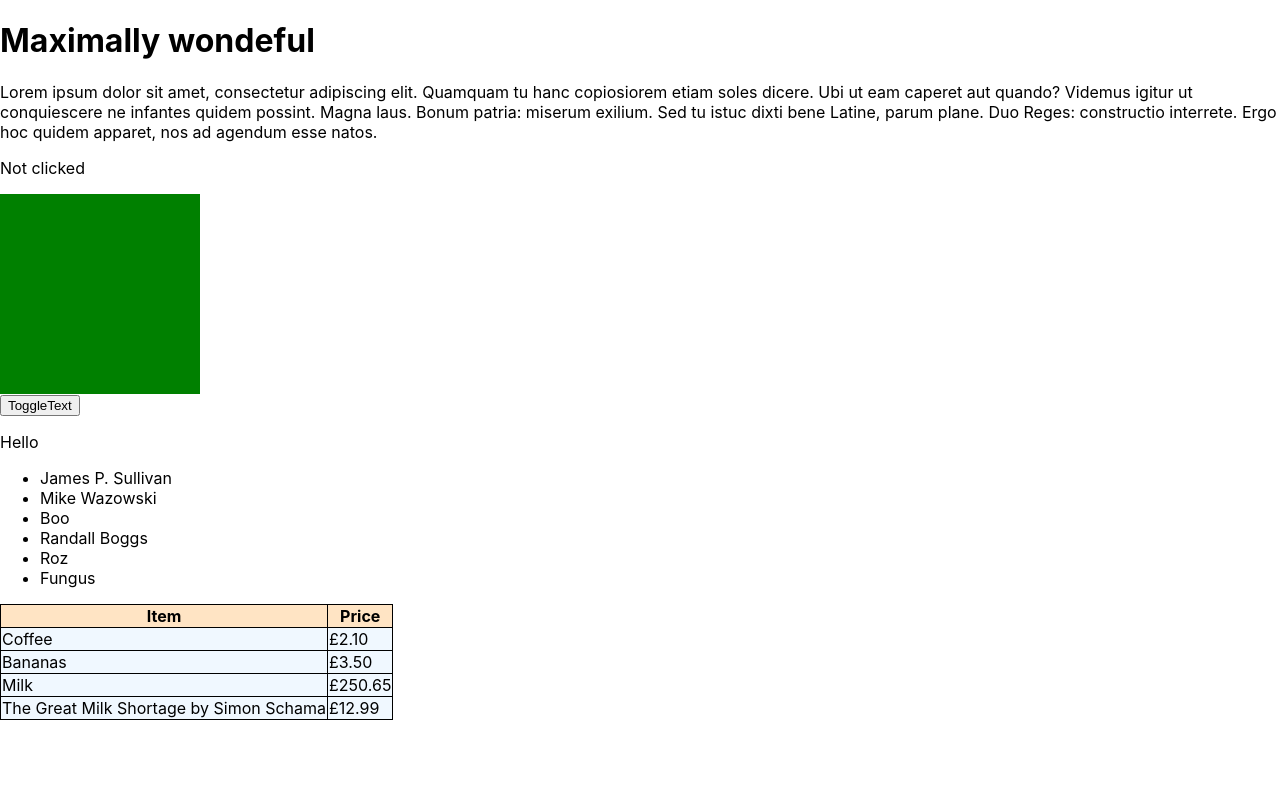
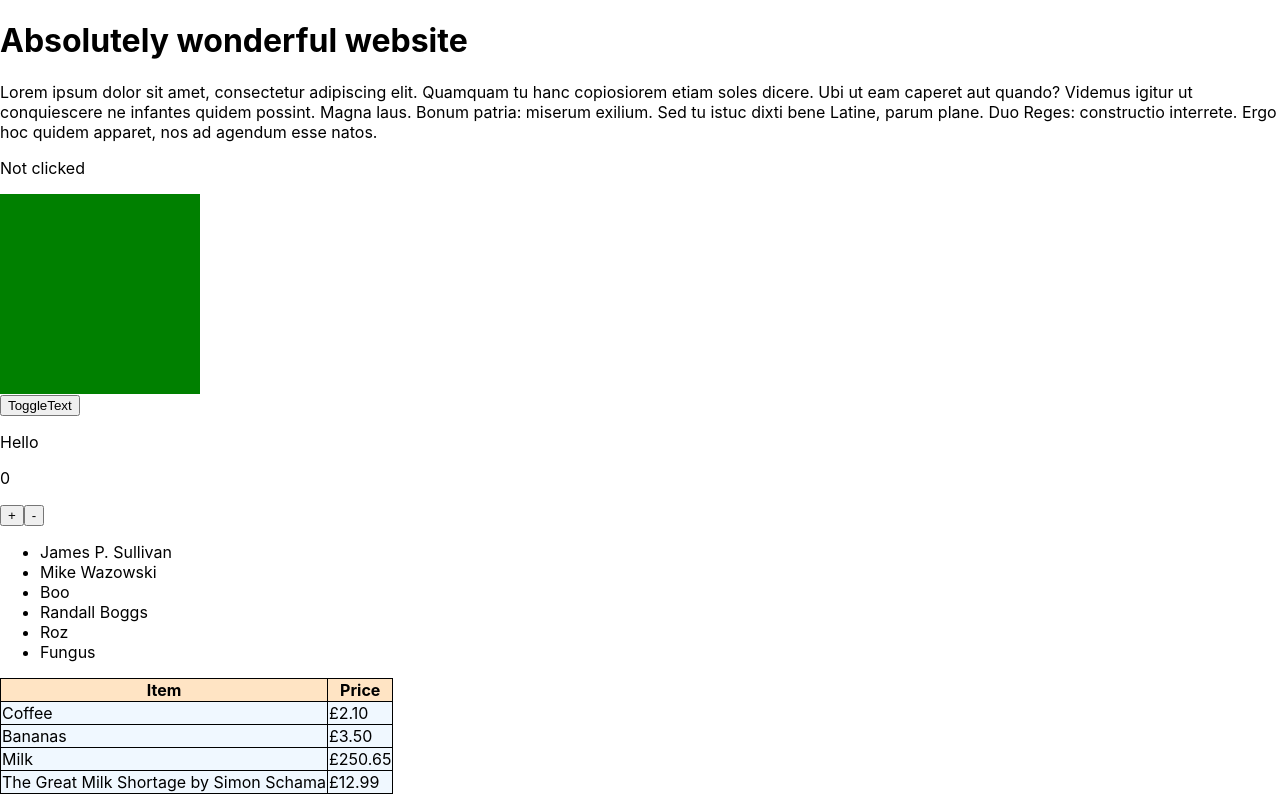
Before and after one commit to rmstibbard/week-09-react, a React (Create React App) app: page / in a window 1280 px wide. Built offline with nearby package versions, Linux system fonts and the light colour scheme.

Commit message:
StepCounter

```diff
--- /dev/null
+++ b/src/components2/StepCounter.js
@@ -0,0 +1,41 @@
+import React, { Component } from "react";
+
+class StepCounter extends Component {
+
+    constructor(props) {
+        super(props);
+        this.state = { result: 0 };
+        this.countUp = this.countUp.bind(this);
+        this.countDown = this.countDown.bind(this);
+    }
+
+    countUp() {
+        const { step, max } = this.props;
+        const { result } = this.state;
+        this.setState({
+            result: result >= max ? max : result + step
+        });
+    }
+
+    countDown() {
+        const { step, max } = this.props;
+        const { result } = this.state;
+        this.setState({
+            result: result <= 0 ? 0 : result - step
+        });
+    }
+
+    render() {
+        return (
+            <>
+                <p>{this.state.result}</p>
+                <button onClick={this.countUp}>+</button>
+                <button onClick={this.countDown}>-</button>
+            </>
+        )
+    }
+
+
+}
+
+export default StepCounter;
--- a/src/components2/Stuff.js
+++ b/src/components2/Stuff.js
@@ -7,10 +7,12 @@ import Square from './Square';
 import ToggleText from './ToggleText';
 import People from './People';
 import Items from './Items';
+import StepCounter from './StepCounter';
+
 
 const Stuff = () => (
     <React.Fragment>
-        <Header>Maximally wondeful</Header>
+        <Header>Absolutely wonderful website</Header>
 
         <Paragraph>Lorem ipsum dolor sit amet, consectetur adipiscing elit. Quamquam tu hanc copiosiorem etiam soles dicere. Ubi ut eam caperet aut quando? Videmus igitur ut conquiescere ne infantes quidem possint. Magna laus. Bonum patria: miserum exilium. Sed tu istuc dixti bene Latine, parum plane. Duo Reges: constructio interrete. Ergo hoc quidem apparet, nos ad agendum esse natos.</Paragraph>
 
@@ -19,6 +21,8 @@ const Stuff = () => (
         <Square colour="hotpink" />
 
         <ToggleText initial="Hello" alternate="World" />
+
+        <StepCounter max={100} step={5} />
 
         <People names={["James P. Sullivan", "Mike Wazowski", "Boo", "Randall Boggs", "Roz", "Fungus"]} />
 
```
